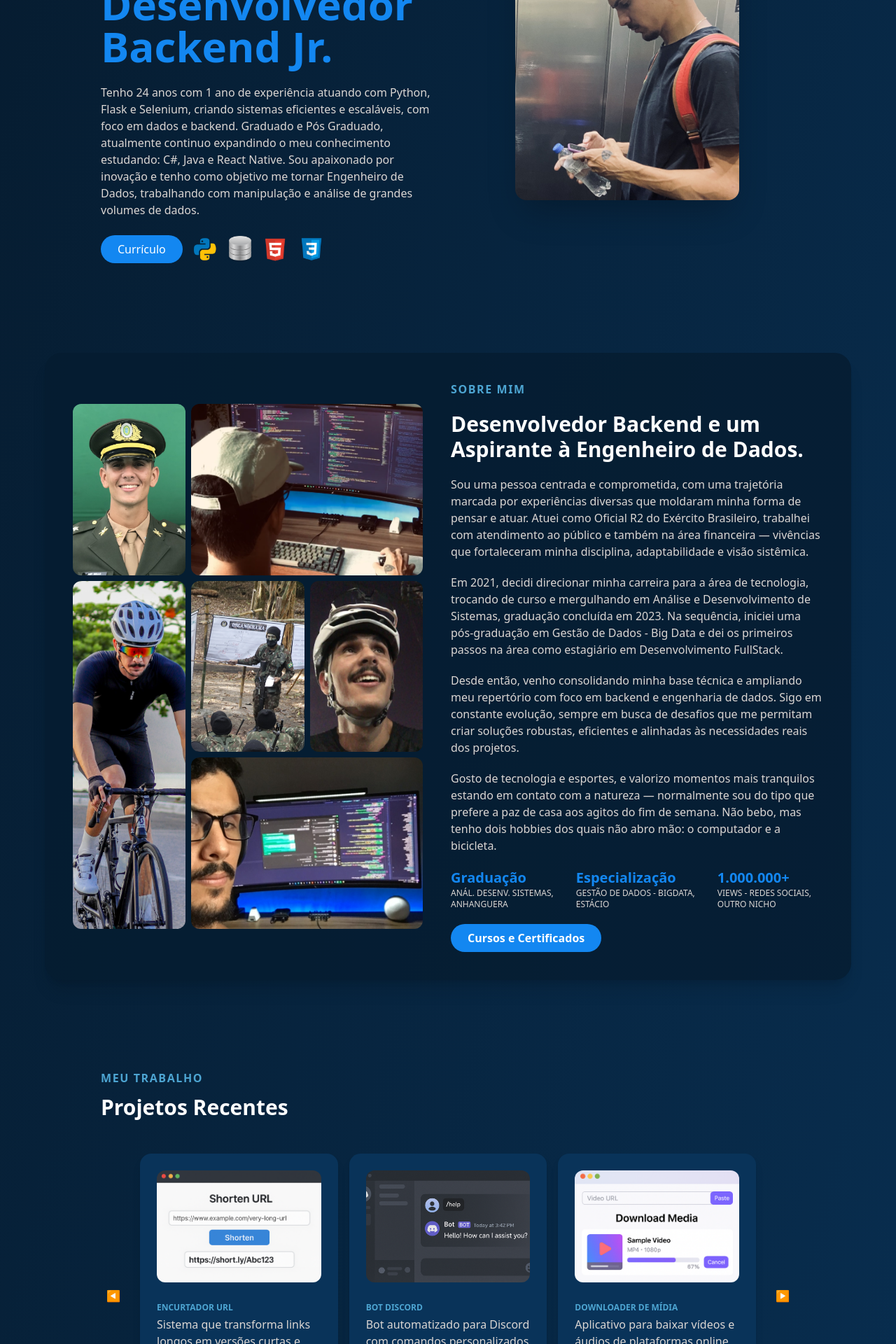
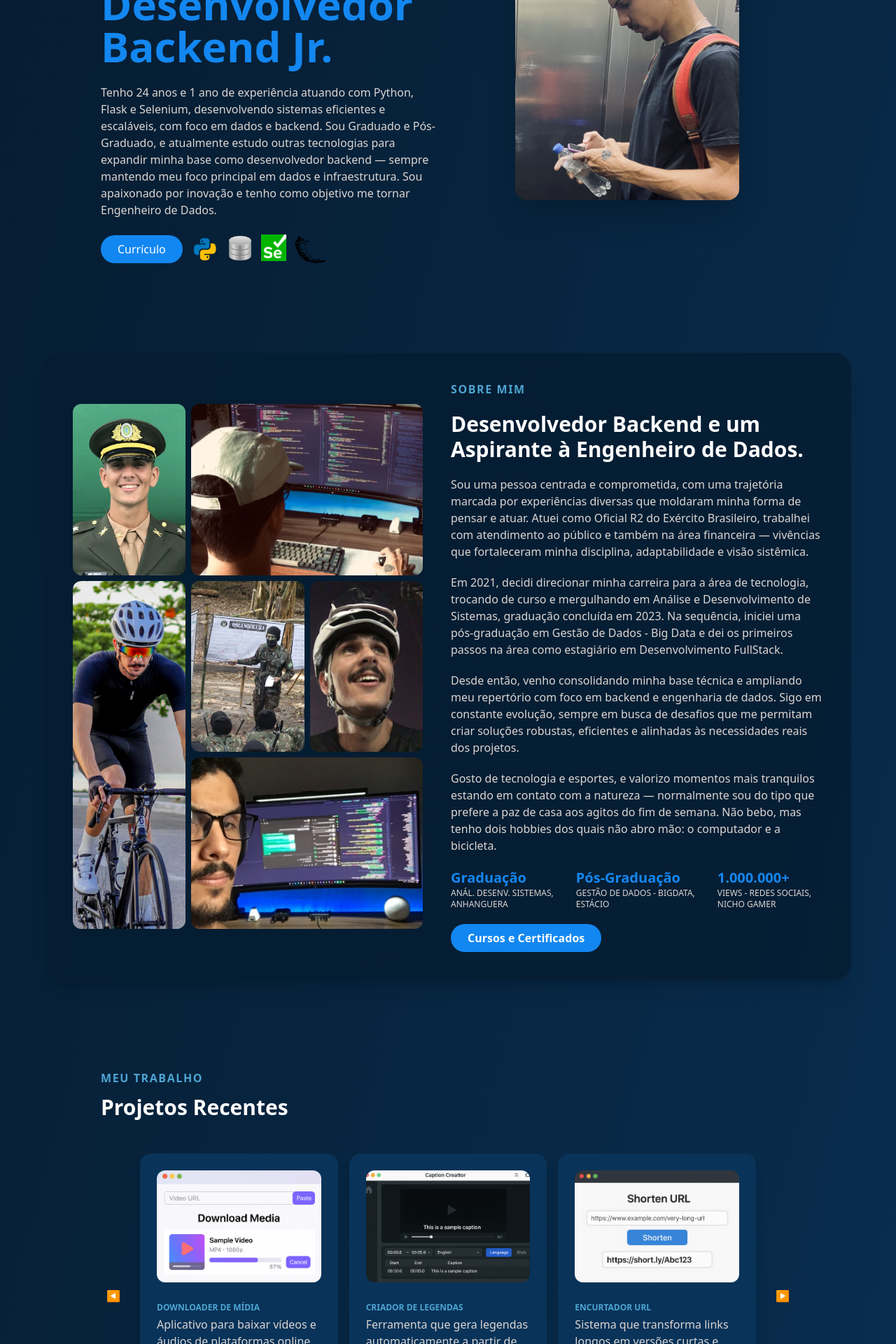
Before and after one commit to vmellozk/portfolio-profissional, a React (Vite) app: page / in a window 1280 px wide. Shown: the part 300-2220 px from the top of the page at 70% size. Built offline with nearby package versions, Linux system fonts and the light colour scheme.

Commit message:
atualizando links e textos

```diff
--- a/src/App.tsx
+++ b/src/App.tsx
@@ -1,5 +1,5 @@
 import React, { useRef, useState } from "react";
-import { Mail, Github, Instagram, Phone } from 'lucide-react';
+import { Mail, Github, Instagram, Phone, Linkedin } from 'lucide-react';
 
 export default function App() {
   const scrollContainer = useRef<HTMLDivElement | null>(null);
@@ -53,11 +53,11 @@ export default function App() {
   const [pageProjects, setPageProjects] = useState(0);
 
   const projects = [
-    { id: "Encurtador de URL", title: "Encurtador URL", description: "Sistema que transforma links longos em versões curtas e personalizáveis, com registro de cliques.", image: "images/encurtador_url_of.png", repoLink: "https://", viewProject: "https://" },
-    { id: "Bot Discord", title: "Bot Discord", description: "Bot automatizado para Discord com comandos personalizados e integração com APIs externas.", image: "images/bot_discord_of.png", repoLink: "https://github.com/vmellozk/Bot_Discord", viewProject: "https://" },
-    { id: "Downloader de Mídia", title: "Downloader de Mídia", description: "Aplicativo para baixar vídeos e áudios de plataformas online com suporte a múltiplos formatos.", image: "images/downloader_midia_of.png", repoLink: "https://", viewProject: "https://" },
+    { id: "Downloader de Mídia", title: "Downloader de Mídia", description: "Aplicativo para baixar vídeos e áudios de plataformas online com suporte a múltiplos formatos.", image: "images/downloader_midia_of.png", repoLink: "https://github.com/vmellozk/downloader-midia", viewProject: "https://" },
     { id: "Criador de Legendas", title: "Criador de Legendas", description: "Ferramenta que gera legendas automaticamente a partir de áudios ou vídeos usando reconhecimento de fala.", image: "images/criador_legendas_of.png", repoLink: "https://github.com/vmellozk/Legendas_Auto", viewProject: "https://" },
+    { id: "Encurtador de URL", title: "Encurtador URL", description: "Sistema que transforma links longos em versões curtas e personalizáveis, com registro de cliques.", image: "images/encurtador_url_of.png", repoLink: "https://github.com/vmellozk/encurtador-url", viewProject: "https://" },
     { id: "Automação de Certificados", title: "Automação de Certificados", description: "Sistema que gera e envia certificados personalizados automaticamente com base em formulários ou listas de presença.", image: "images/certificados_of.png", repoLink: "https://github.com/vmellozk/Certificados_Auto", viewProject: "https://" },
+    { id: "Bot Discord", title: "Bot Discord (Em Desenvolvimento)", description: "Bot automatizado para Discord com comandos personalizados e integração com APIs externas.", image: "images/bot_discord_of.png", repoLink: "https://github.com/vmellozk/Bot_Discord", viewProject: "https://" }
   ];
 
   const projectsPerPage = 3;
@@ -137,7 +137,7 @@ export default function App() {
         >
           <div className="flex-1 space-y-6">
             <p className="uppercase tracking-wide text-sm text-[#4da5d2] mb-2">
-              Victor Mello | Desenvolvedor Backend, Analista de Dados
+              Victor Mello | Desenvolvedor Backend
             </p>
             <h1 className="text-4xl sm:text-5xl md:text-6xl font-bold leading-tight mb-2">
               Olá! Eu sou o Victor,
@@ -145,7 +145,7 @@ export default function App() {
               <span className="block text-[#1387f1]">Desenvolvedor Backend Jr.</span>
             </h1>
             <p className="text-[#dbd6d3] max-w-xl">
-            Tenho 24 anos com 1 ano de experiência atuando com Python, Flask e Selenium, criando sistemas eficientes e escaláveis, com foco em dados e backend. Graduado e Pós Graduado, atualmente continuo expandindo o meu conhecimento estudando: C#, Java e React Native. Sou apaixonado por inovação e tenho como objetivo me tornar Engenheiro de Dados, trabalhando com manipulação e análise de grandes volumes de dados.
+            Tenho 24 anos e 1 ano de experiência atuando com Python, Flask e Selenium, desenvolvendo sistemas eficientes e escaláveis, com foco em dados e backend. Sou Graduado e Pós-Graduado, e atualmente estudo outras tecnologias para expandir minha base como desenvolvedor backend — sempre mantendo meu foco principal em dados e infraestrutura. Sou apaixonado por inovação e tenho como objetivo me tornar Engenheiro de Dados.
             </p>
             <div className="flex gap-3 mt-4">
               <a href="files/Curriculo.pdf" target="_blank" className="px-6 py-2 rounded-full bg-[#1387f1] hover:bg-[#093359] transition font-medium">Currículo</a>
@@ -156,11 +156,11 @@ export default function App() {
               <a href="#" className="w-9 h-10 flex items-center justify-center rounded-full">
                 <img src="images/database.png" alt="SQL"/>
               </a>
-              <a href="#" className="w-10 h-10 flex items-center justify-center rounded-full">
-                <img src="images/html.png" alt="HTML"/>
+              <a href="#" className="w-9 h-9 flex items-center justify-center rounded-full">
+                <img src="images/selenium.png" alt="CSS"/>
               </a>
-              <a href="#" className="w-10 h-10 flex items-center justify-center rounded-full">
-                <img src="images/css.png" alt="CSS"/>
+              <a href="#" className="w-11 h-10 flex items-center justify-center rounded-full">
+                <img src="images/flask.png" alt="HTML"/>
               </a>
             </div>
 
@@ -213,12 +213,12 @@ export default function App() {
                  <div className="uppercase text-xs text-[#dbd6d3]">Anál. Desenv. Sistemas,<br></br>Anhanguera</div>
                </div>
                <div>
-                 <h3 className="text-xl font-bold text-[#1387f1]">Especialização</h3>
+                 <h3 className="text-xl font-bold text-[#1387f1]">Pós-Graduação</h3>
                  <div className="uppercase text-xs text-[#dbd6d3]">Gestão de Dados - BigData,<br></br>Estácio</div>
                </div>
                <div>
                  <h3 className="text-xl font-bold text-[#1387f1]">1.000.000+</h3>
-                 <div className="uppercase text-xs text-[#dbd6d3]"> Views - Redes Sociais,<br></br>Outro Nicho</div>
+                 <div className="uppercase text-xs text-[#dbd6d3]"> Views - Redes Sociais,<br></br>Nicho Gamer</div>
                </div>
 
             </div>
@@ -404,7 +404,7 @@ export default function App() {
               Entre em contato
             </div>
             <div className="text-center text-[#dbd6d3] text-sm">
-              Tecnologia é só o meio. Resolver problemas reais com visão de negócio é o que me move.
+              Construo soluções escaláveis com foco no problema, não só no código. Me chama e vamos conversar sobre seu projeto.
             </div>
             <div className="mt-8 flex justify-center gap-6 text-[#1387f1]">
               <a href="mailto:contato.devictormello@gmail.com" target="_blank" rel="noopener noreferrer">
@@ -412,6 +412,9 @@ export default function App() {
               </a>
               <a href="https://github.com/vmellozk" target="_blank" rel="noopener noreferrer">
                 <Github className="w-6 h-6 hover:text-blue-600 transition-colors" />
+              </a>
+              <a href="https://www.linkedin.com/in/victor-mello-b9686a2b9/" target="_blank" rel="noopener noreferrer">
+                <Linkedin className="w-6 h-6 hover:text-blue-600 transition-colors" />
               </a>
               <a href="https://www.instagram.com/vmellozk" target="_blank" rel="noopener noreferrer">
                 <Instagram className="w-6 h-6 hover:text-blue-600 transition-colors" />
@@ -466,9 +469,8 @@ export default function App() {
 
               <h3 className="text-xl font-bold mb-4 mt-8 text-[#4da5d2]">Em Andamento</h3>
               <ul className="list-disc list-inside space-y-2 text-[#dbd6d3] text-sm text-left">
-                <li>C# Completo, Programação Orientada a Objetos | Udemy</li>
-                <li>React Native | Udemy</li>
-                <li>Java Cloud Native | Bradesco</li>
+                <li>Formação Engenharia de Dados: Big Data</li>
+                <li>Curso de Inglês, Paulo Andrade</li>
               </ul>
 
             </div>
--- a/vite.config.ts
+++ b/vite.config.ts
@@ -10,4 +10,7 @@ export default defineConfig({
       "@": path.resolve(__dirname, "./src"),
     },
   },
+  server : {
+    open: true,
+  }
 });
```
Also changed, not shown: 1 other file (tests, documents, lock files or other folders).
